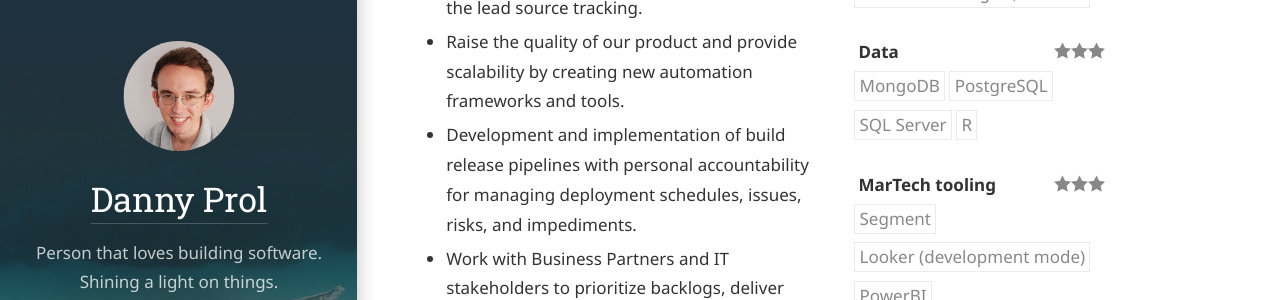
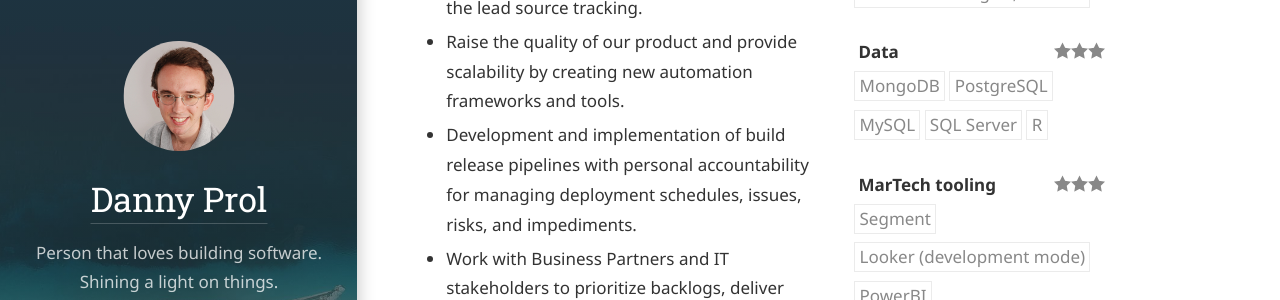
Before and after one commit to dprol/dprol.github.io, a Jekyll site: the page built from resume.md, in a window 1280 px wide and 900 px high, scrolled down 884 px. Shown: the part 147-447 px from the top of the window. Built offline with Jekyll 4.4.1, drawn with Linux system fonts in a browser that asks for light colours; some web fonts are replaced.

Commit message:
Update resume.yml

```diff
--- a/_data/resume.yml
+++ b/_data/resume.yml
@@ -153,6 +153,7 @@ skills:
     keywords:
       - "MongoDB"
       - "PostgreSQL"
+      - "MySQL"
       - "SQL Server"
       - "R"
   - name: "MarTech tooling"
```
